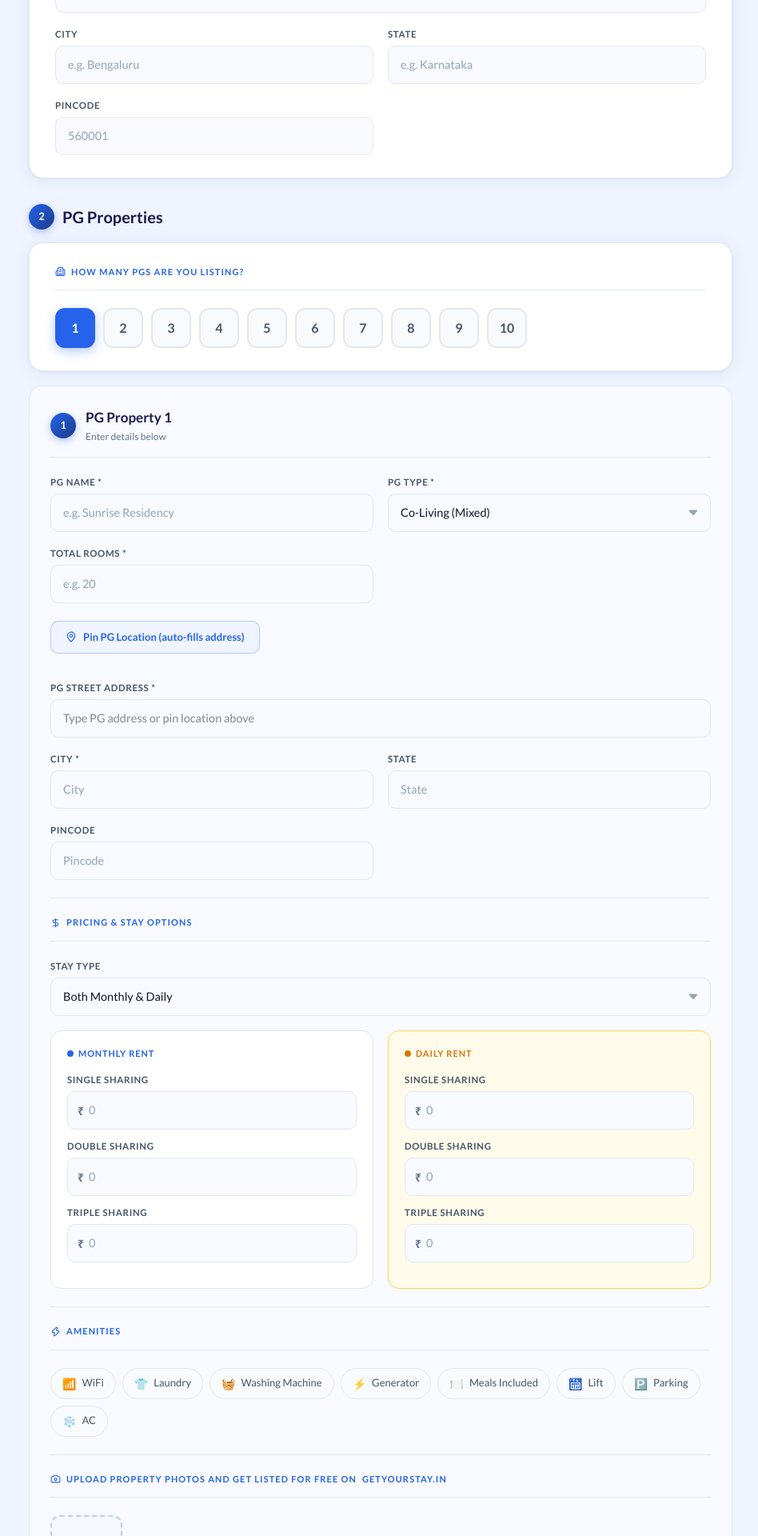
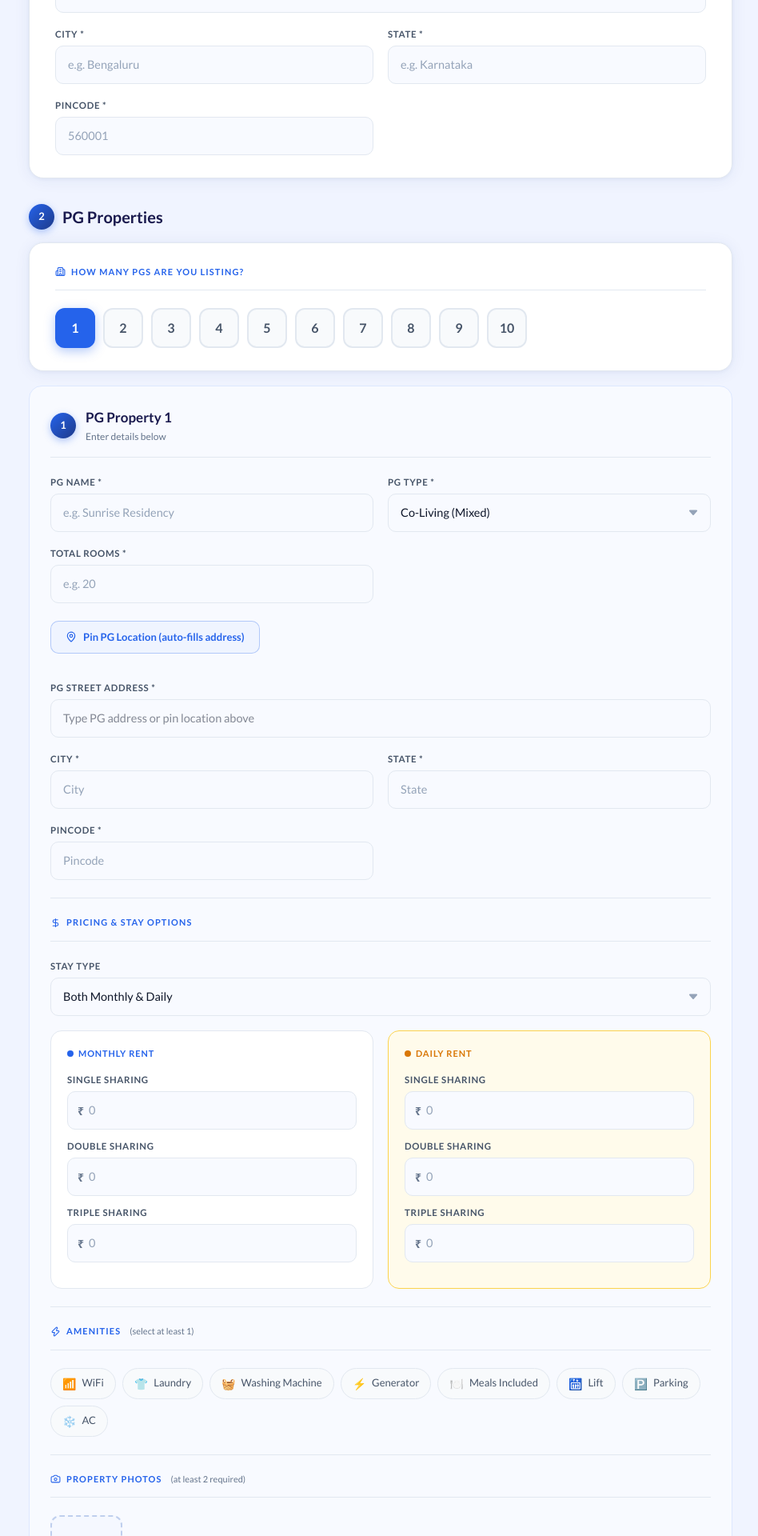
Before and after one commit to codextechinnovations/sales, a React (Vite) app: page /pgownersignup in a window 1280 px wide. Shown: the part 1020-2940 px from the top of the page at 80% size, without its empty margins (164-1112 px from the left). Built offline with nearby package versions, Linux system fonts and the light colour scheme.

Commit message:
Owner sign up changed

```diff
--- a/src/pages/pgOwnerSignup.tsx
+++ b/src/pages/pgOwnerSignup.tsx
@@ -604,12 +604,42 @@ export function PGOwnerSignup() {
 
   /* ── Submit ──────────────────────────────────────────────── */
   const handleSubmit = async () => {
+    // Owner details
     if (!owner.name || !owner.phone || !owner.email || !owner.password) { alert('Please fill all owner details'); return; }
+    // Owner address — all mandatory
+    if (!owner.address || !owner.city || !owner.state || !owner.pincode) { alert('Please fill all fields in Your Address'); return; }
+    // Terms
     if (!terms) { alert('Please accept the Terms & Conditions'); return; }
+
     for (let i = 0; i < pgList.length; i++) {
       const p = pgList[i];
-      if (!p.name || !p.type || !p.totalRooms || !p.address || !p.city) { alert(`Fill all required fields for PG ${i + 1}`); return; }
+      // PG basic fields — all mandatory
+      if (!p.name || !p.type || !p.totalRooms || !p.address || !p.city || !p.state || !p.pincode) {
+        alert(`Fill all required fields for PG ${i + 1}`); return;
+      }
+      // Amenities
+      if (!Array.isArray(p.amenities) || p.amenities.length === 0) {
+        alert(`Select at least one amenity for PG ${i + 1}`); return;
+      }
+      // Photos
+      if (!Array.isArray(p.images) || p.images.length < 2) {
+        alert(`Upload at least 2 property photos for PG ${i + 1}`); return;
+      }
+
+      // Pricing — all 3 sharing values required for any selected stay type
+      const stay = p.stayType || 'both';
+      if (stay === 'long_term' || stay === 'both') {
+        if (!p.longTermRent?.single || !p.longTermRent?.double || !p.longTermRent?.triple) {
+          alert(`Enter Monthly rent for all 3 sharing options for PG ${i + 1}`); return;
+        }
+      }
+      if (stay === 'short_term' || stay === 'both') {
+        if (!p.shortTermRent?.single || !p.shortTermRent?.double || !p.shortTermRent?.triple) {
+          alert(`Enter Daily rent for all 3 sharing options for PG ${i + 1}`); return;
+        }
+      }
     }
+
     setLoading(true);
     try {
       await salesPost('/pg-owner/public-signup', {
@@ -617,7 +647,7 @@ export function PGOwnerSignup() {
         pgs: pgList, termsAccepted: true, termsAcceptedAt: new Date().toISOString(),
       });
       alert('Registration submitted! Our team will contact you shortly.');
-
+      navigate('/');
     } catch (err: any) {
       alert(err.response?.data?.message || 'Submission error. Please try again.');
     } finally { setLoading(false); }
@@ -731,13 +761,13 @@ export function PGOwnerSignup() {
                 inputStyle={{ width: '100%', background: C.inputBg, border: `1.5px solid ${C.border}`, borderRadius: 10, color: C.text900, fontFamily: FONT_BODY, fontSize: 14.5, padding: '12px 15px', outline: 'none' }}
               />
             </Field>
-            <Field label="City">
+            <Field label="City *">
               <input className="pgos-input" placeholder="e.g. Bengaluru" value={owner.city} onChange={e => setOwner({ ...owner, city: e.target.value })} />
             </Field>
-            <Field label="State">
+            <Field label="State *">
               <input className="pgos-input" placeholder="e.g. Karnataka" value={owner.state} onChange={e => setOwner({ ...owner, state: e.target.value })} />
             </Field>
-            <Field label="Pincode">
+            <Field label="Pincode *">
               <input className="pgos-input" placeholder="560001" value={owner.pincode} onChange={e => setOwner({ ...owner, pincode: e.target.value })} />
             </Field>
           </div>
@@ -825,10 +855,10 @@ export function PGOwnerSignup() {
               <Field label="City *">
                 <input className="pgos-input" placeholder="City" value={pg.city} onChange={e => upd(pi, 'city', e.target.value)} />
               </Field>
-              <Field label="State">
+              <Field label="State *">
                 <input className="pgos-input" placeholder="State" value={pg.state} onChange={e => upd(pi, 'state', e.target.value)} />
               </Field>
-              <Field label="Pincode">
+              <Field label="Pincode *">
                 <input className="pgos-input" placeholder="Pincode" value={pg.pincode} onChange={e => upd(pi, 'pincode', e.target.value)} />
               </Field>
             </div>
@@ -885,7 +915,7 @@ export function PGOwnerSignup() {
 
             {/* Amenities */}
             <div style={{ marginBottom: 22 }}>
-              <div className="pgos-section-title"><Zap size={13} /> Amenities</div>
+              <div className="pgos-section-title"><Zap size={13} /> Amenities <span style={{ textTransform: 'none', letterSpacing: 0, fontSize: 11, fontWeight: 500, color: C.text400, marginLeft: 4 }}>(select at least 1)</span></div>
               <div style={{ display: 'flex', flexWrap: 'wrap', gap: 8 }}>
                 {AMENITIES.map(a => (
                   <div
@@ -908,7 +938,7 @@ export function PGOwnerSignup() {
 
             {/* Photos */}
             <div style={{ marginBottom: 22 }}>
-              <div className="pgos-section-title"><Camera size={13} />Upload Property Photos And Get Listed for Free on <a href="https://www.getyourstay.in" target="_blank" rel="noopener noreferrer">getyourstay.in</a></div>
+              <div className="pgos-section-title"><Camera size={13} /> Property Photos <span style={{ textTransform: 'none', letterSpacing: 0, fontSize: 11, fontWeight: 500, color: C.text400, marginLeft: 4 }}>(at least 2 required)</span></div>
               <div style={{ display: 'flex', flexWrap: 'wrap', gap: 10 }}>
                 {pg.images.map((img, ii) => (
                   <div key={ii} className="pgos-thumb" style={{ width: 90, height: 90 }}>
```
